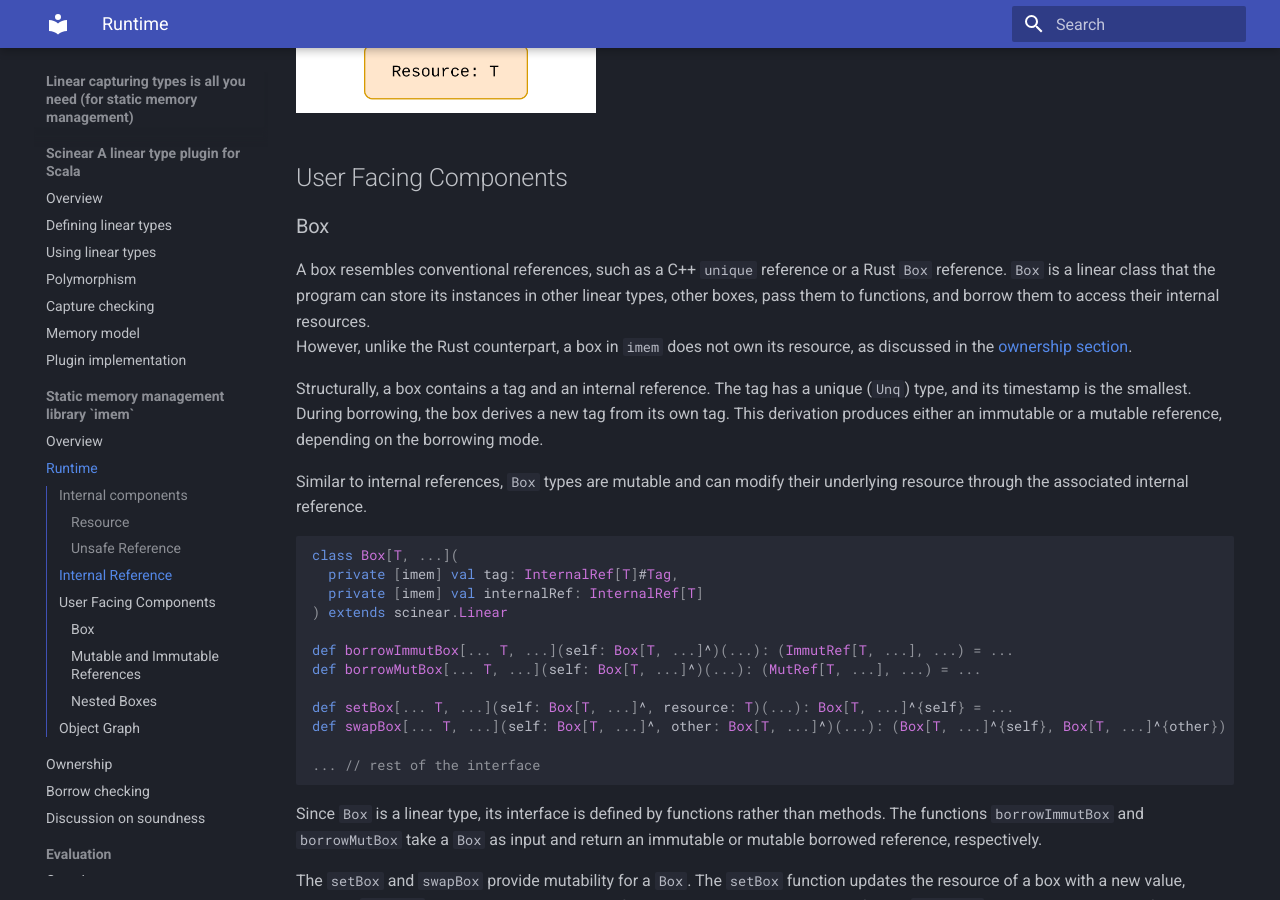
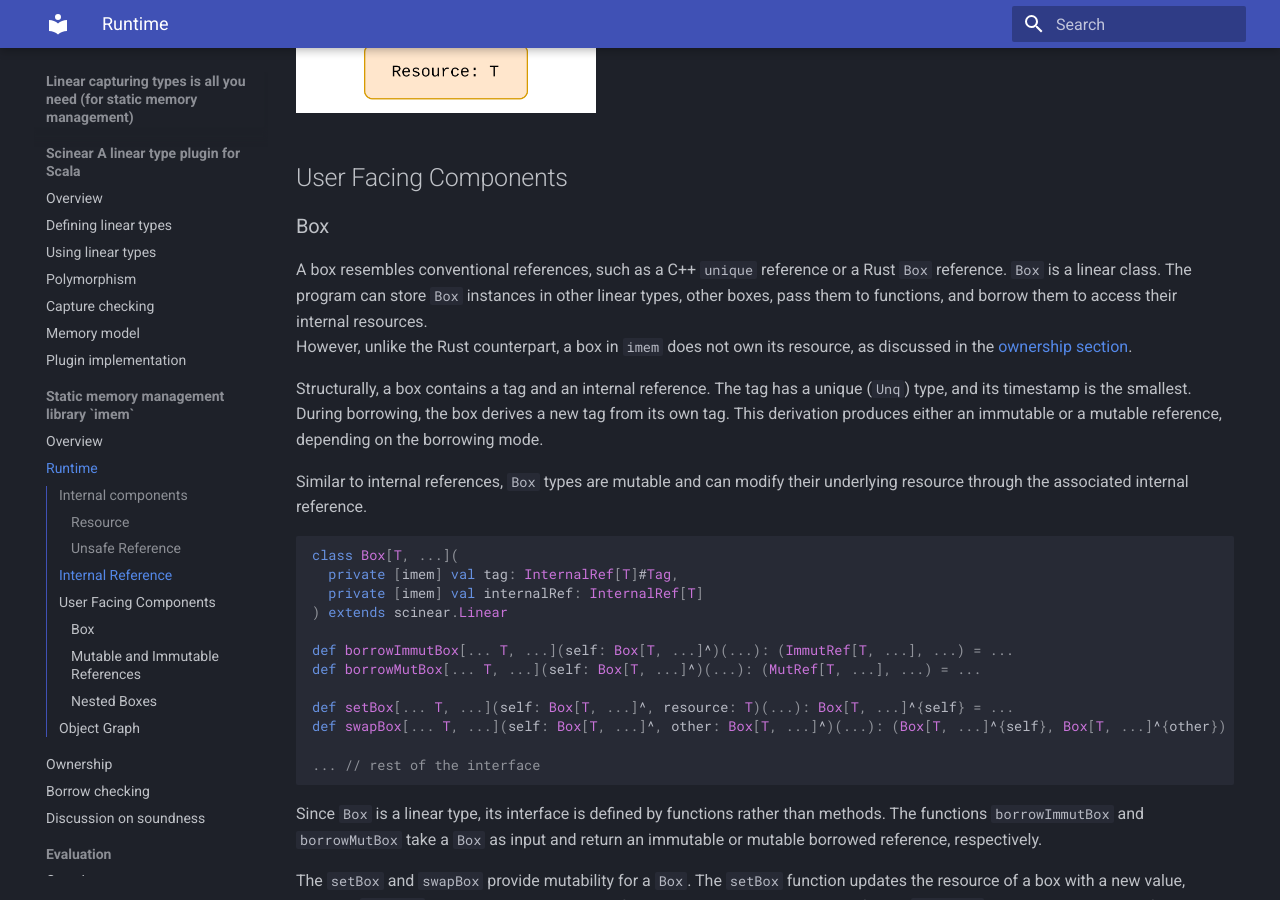
Before and after one commit to amsen20/masters-thesis, an MkDocs documentation site: the page built from docs/imem/runtime.md, in a window 1280 px wide and 900 px high, scrolled down 3122 px. Built offline with MkDocs 1.6.1 and Material for MkDocs 9.7.7, drawn with Linux system fonts in a browser that asks for light colours.

Commit message:
Update docs/imem/runtime.md
Co-authored-by: Ondřej Lhoták <olhotak@uwaterloo.ca>

```diff
--- a/docs/imem/runtime.md
+++ b/docs/imem/runtime.md
@@ -120,7 +120,7 @@ The `drop` method clears the stack.
 ### Box
 
 A box resembles conventional references, such as a C++ `unique` reference or a Rust `Box` reference.
-`Box` is a linear class that the program can store its instances in other linear types, other boxes, pass them to functions, and borrow them to access their internal resources.
+`Box` is a linear class. The program can store `Box` instances in other linear types, other boxes, pass them to functions, and borrow them to access their internal resources.
 However, unlike the Rust counterpart, a box in `imem` does not own its resource, as discussed in the [ownership section](./ownership.md).
 
 Structurally, a box contains a tag and an internal reference.
```
